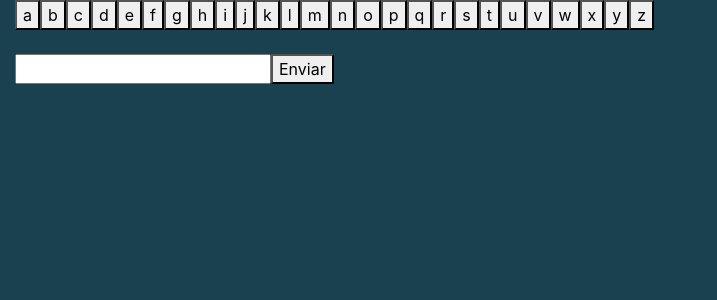
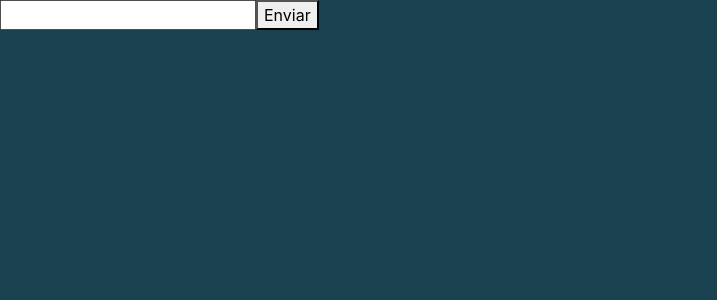
Before and after one commit to emeateuve/Hangman, an Angular app in the folder Hangman/: page /partida/1 in a window 1280 px wide. Shown: the top 300 px of the page, without its empty margins (0-717 px from the left). Built offline with nearby package versions, Linux system fonts and the light colour scheme.

Commit message:
juego funcional

```diff
--- a/Hangman/src/app/partida/partida.component.css
+++ b/Hangman/src/app/partida/partida.component.css
@@ -5,12 +5,17 @@
 
 .abecedario ul li{
   text-decoration: none;
-  display: inline-block;
-  margin-left:2px;
-  font-size: 24em;
+  display: inline;
+  text-align: center;
+  font-size: 20em;
 }
 
 .abecedario ul{
   display: inline-block;
+  text-align: center;
   width:100%;
 }
+
+.puntuacion{
+  color: #fff;
+}
--- a/Hangman/src/app/partida/partida.component.html
+++ b/Hangman/src/app/partida/partida.component.html
@@ -1,13 +1,20 @@
 <div class="container-fluid">
   <div class="row">
-    <div class="col-lg-12 col-xl-12 col-md-12 col-sm-12 col-12 abecedario">
+    <input *ngIf="!haypalabra" type="text" [(ngModel)]="textoInput">
+    <button *ngIf="!haypalabra" type="button" (click)="palabraRecibida()">Enviar</button>
+    <div *ngIf="haypalabra" class="col-lg-12 col-xl-12 col-md-12 col-sm-12 col-12 abecedario">
+      <div class="puntuacion">
+        <h3>Puntuación:</h3>
+        <h2>{{puntuacion}}</h2>
+      </div>
+      <ul>
+        <li *ngFor="let letraobj of palabra">
+          <span *ngIf="letraobj.estado">{{letraobj.letra}}</span>
+          <span *ngIf="!letraobj.estado">{{incognita}}</span>
+        </li>
+      </ul>
       <button *ngFor="let item of abecedario" type="button" (click)="adivinaLetra(item)">{{item}}</button>
-      <ul>
-        <li *ngFor="let letra of palabra"><a *ngIf="!existe">_</a><a *ngIf="existe">{{letra}}</a></li>
-      </ul>
+    </div>
 
-      <input type="text" [(ngModel)]="textoInput">
-      <button type="button" (click)="palabraRecibida()">Enviar</button>
-    </div>
   </div>
 </div>
--- a/Hangman/src/app/partida/partida.component.ts
+++ b/Hangman/src/app/partida/partida.component.ts
@@ -1,4 +1,5 @@
 import {Component, OnInit} from '@angular/core';
+import {isBoolean} from "util";
 
 @Component({
   selector: 'app-partida',
@@ -11,35 +12,52 @@ export class PartidaComponent implements OnInit {
     'i', 'j', 'k', 'l', 'm', 'n', 'o', 'p', 'q', 'r', 's',
     't', 'u', 'v', 'w', 'x', 'y', 'z'];
 
+  /*
+  JSO: {'letraobj': X, 'estado': false}
+   */
   private palabra = [];
   private textoInput = '';
-  private existe = false;
+  private incognita = '_';
+  private resultado = [];
+  private haypalabra = false;
+  private puntuacion = 10;
 
   constructor() {
+
   }
 
   ngOnInit() {
+    this.haypalabra = false;
+
   }
 
-  adivinaLetra(letra){
-    this.existe = false;
-    for(let i = 0; i < this.palabra.length; i++){
-      if(letra == this.palabra[i]){
-        this.existe = true;
-        console.log(letra);
+  adivinaLetra(letra) {
+    let i = 0;
+    for (i; i < this.palabra.length; i++) {
+      if (letra == this.palabra[i].letra) {
+        this.resultado.push(this.palabra[i].letra)
+        this.palabra[i].estado = true;
+        console.log(this.resultado)
       }
+    }
+    this.puntuacion--
+
+    if (this.resultado.length == this.palabra.length) {
+      alert('Enhorabuena compadre, has acertado ' + this.resultado)
+      this.haypalabra = false;
     }
   }
 
   descomponer(palabra: string) {
     this.palabra = [];
     for (let i = 0; i < palabra.length; i++) {
-      this.palabra.push(palabra[i]);
+      this.palabra.push({letra: palabra[i], estado: false});
     }
   }
 
   palabraRecibida() {
-    this.descomponer(this.textoInput);
+    this.descomponer(this.textoInput.toLowerCase());
+    this.haypalabra = true
   }
 
 }
```
